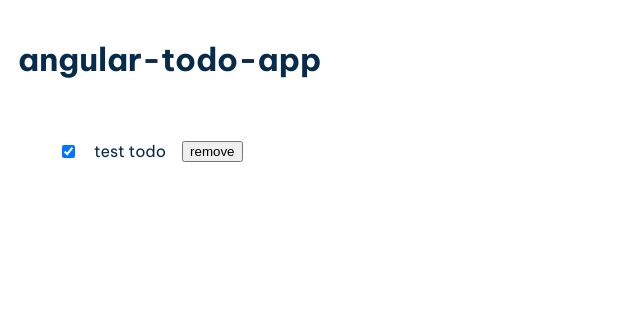
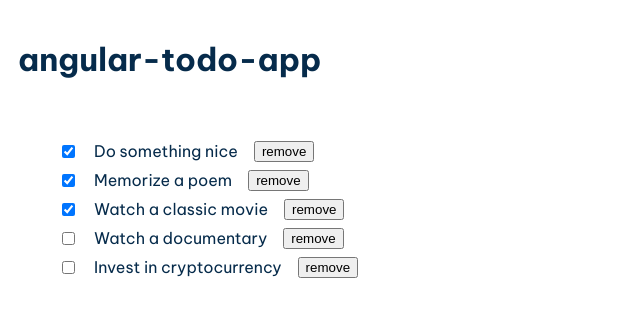
Before and after one commit to a-sokolova-dev/angular-todo-app, an Angular app: page / in a window 1280 px wide. Shown: the top 316 px of the page, without its empty margins (0-640 px from the left). Built offline with nearby package versions, Linux system fonts and the light colour scheme.

Commit message:
feat: add todo service

```diff
--- a/src/app/todo-list/todo-list.component.html
+++ b/src/app/todo-list/todo-list.component.html
@@ -1,3 +1,5 @@
 <ul>
-  <app-todo-item [todo]="mockTodo" />
+  @for (todo of todos; track todo.id) {
+  <app-todo-item [todo]="todo" />
+  }
 </ul>
--- a/src/app/todo-list/todo-list.component.ts
+++ b/src/app/todo-list/todo-list.component.ts
@@ -1,6 +1,7 @@
-import { Component } from '@angular/core';
+import { Component, inject } from '@angular/core';
 import { TodoItemComponent } from '../todo-item/todo-item.component';
 import { Todo } from '../todo';
+import { TodoService } from '../todo.service';
 
 @Component({
   selector: 'app-todo-list',
@@ -9,9 +10,10 @@ import { Todo } from '../todo';
   templateUrl: './todo-list.component.html',
 })
 export class TodoListComponent {
-  mockTodo: Todo = {
-    id: 0,
-    todo: 'test todo',
-    completed: true,
-  };
+  todos: Todo[] = [];
+  todoService: TodoService = inject(TodoService);
+
+  constructor() {
+    this.todos = this.todoService.getAllTodos();
+  }
 }
--- /dev/null
+++ b/src/app/todo.service.ts
@@ -0,0 +1,17 @@
+import { Injectable } from '@angular/core';
+import { Todo } from './todo';
+
+@Injectable({ providedIn: 'root' })
+export class TodoService {
+  todos = [
+    { id: 1, todo: 'Do something nice', completed: true },
+    { id: 2, todo: 'Memorize a poem', completed: true },
+    { id: 3, todo: 'Watch a classic movie', completed: true },
+    { id: 4, todo: 'Watch a documentary', completed: false },
+    { id: 5, todo: 'Invest in cryptocurrency', completed: false },
+  ];
+
+  getAllTodos(): Todo[] {
+    return this.todos;
+  }
+}
```
